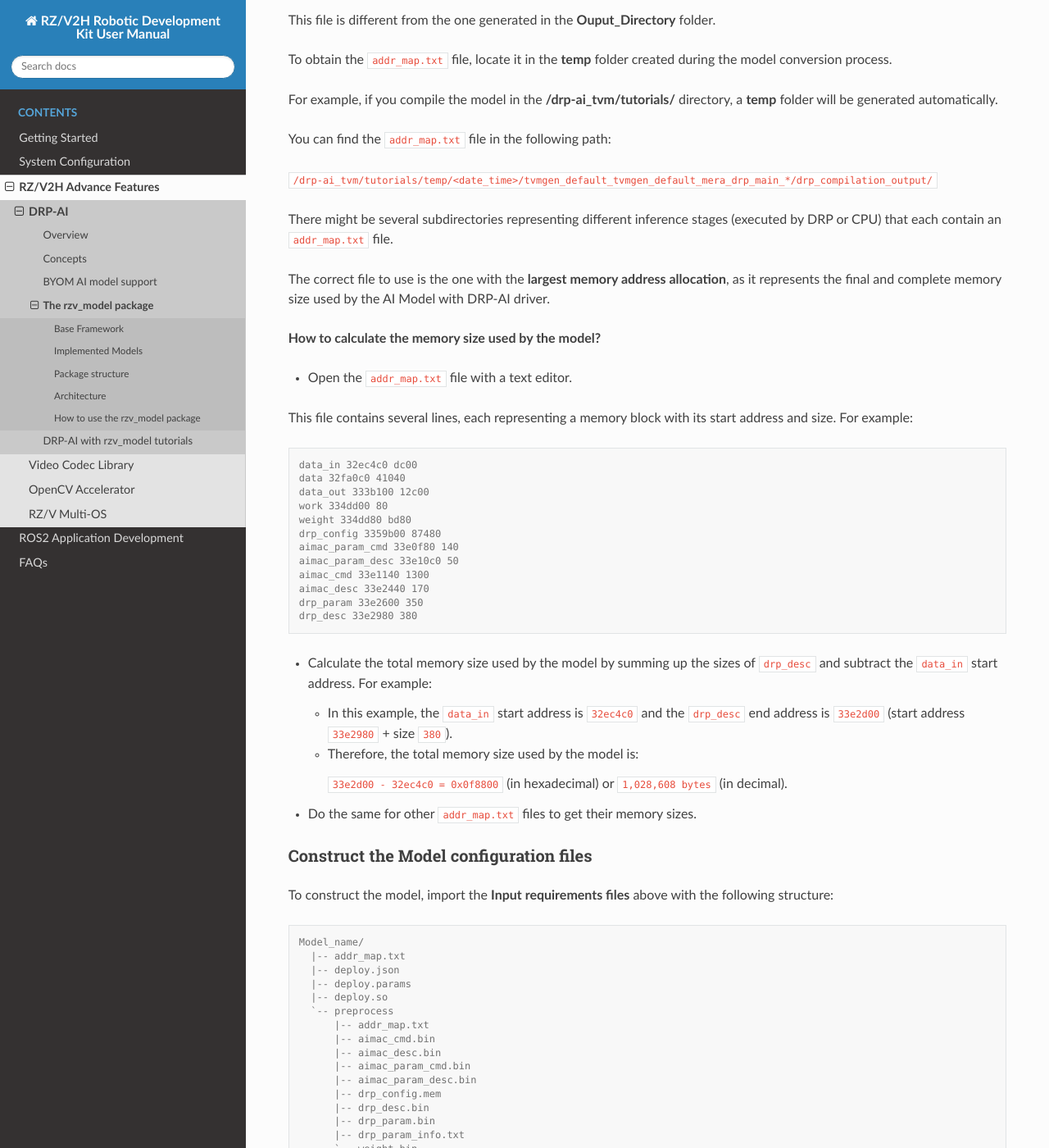
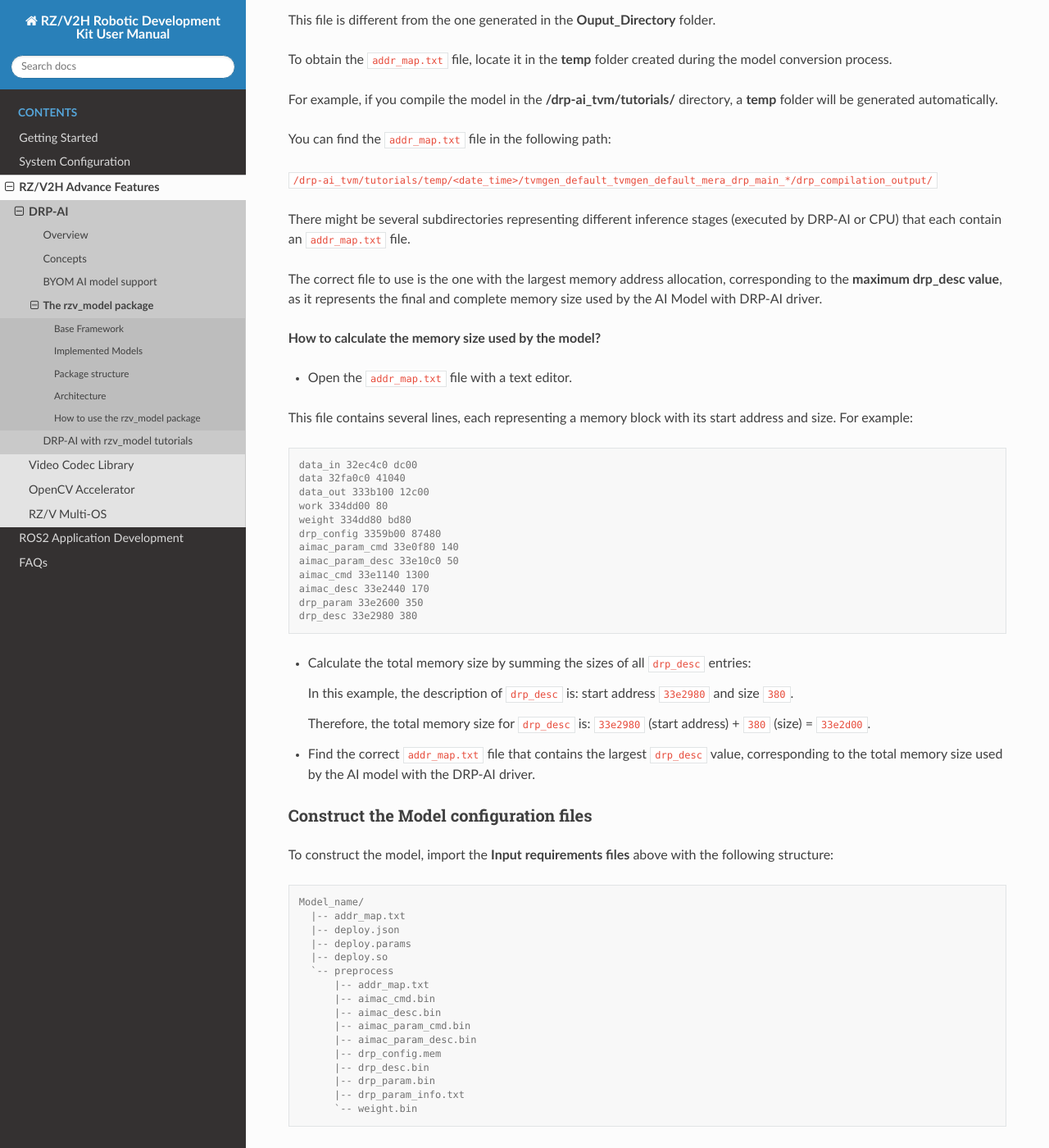
Before and after one commit to renesas-rdk/rzv2h_rdk_documentation, a Sphinx documentation site: the page built from source/2_rzv2h_advance_features/rzv_model.rst, in a window 1280 px wide and 1400 px high, scrolled down 2576 px. Shown: the whole window at 82% size. Built offline with Sphinx 7.4.7 and the Read the Docs theme 3.1.0, drawn with Linux system fonts in a browser that asks for light colours.

Commit message:
Correct total memory size calculation of DRP-AI model
Signed-off-by: Cong Nguyen <cong.nguyen.zn@renesas.com>

```diff
--- a/source/2_rzv2h_advance_features/rzv_model.rst
+++ b/source/2_rzv2h_advance_features/rzv_model.rst
@@ -128,9 +128,9 @@ You can find the ``addr_map.txt`` file in the following path:
 
 ``/drp-ai_tvm/tutorials/temp/<date_time>/tvmgen_default_tvmgen_default_mera_drp_main_*/drp_compilation_output/``
 
-There might be several subdirectories representing different inference stages (executed by DRP or CPU) that each contain an ``addr_map.txt`` file.
+There might be several subdirectories representing different inference stages (executed by DRP-AI or CPU) that each contain an ``addr_map.txt`` file.
 
-The correct file to use is the one with the **largest memory address allocation**, as it represents the final and complete memory size used by the AI Model with DRP-AI driver.
+The correct file to use is the one with the largest memory address allocation, corresponding to the **maximum drp_desc value**, as it represents the final and complete memory size used by the AI Model with DRP-AI driver.
 
 **How to calculate the memory size used by the model?**
 
@@ -153,15 +153,13 @@ This file contains several lines, each representing a memory block with its star
     drp_param 33e2600 350
     drp_desc 33e2980 380
 
-- Calculate the total memory size used by the model by summing up the sizes of ``drp_desc`` and subtract the ``data_in`` start address. For example:
+- Calculate the total memory size by summing the sizes of all ``drp_desc`` entries:
 
-  - In this example, the ``data_in`` start address is ``32ec4c0`` and the ``drp_desc`` end address is ``33e2d00`` (start address ``33e2980`` + size ``380``).
+  In this example, the description of ``drp_desc`` is: start address ``33e2980`` and size ``380``.
 
-  - Therefore, the total memory size used by the model is:
+  Therefore, the total memory size for ``drp_desc`` is: ``33e2980`` (start address) + ``380`` (size) = ``33e2d00``.
 
-    ``33e2d00 - 32ec4c0 = 0x0f8800`` (in hexadecimal) or ``1,028,608 bytes`` (in decimal).
-
-- Do the same for other ``addr_map.txt`` files to get their memory sizes.
+- Find the correct ``addr_map.txt`` file that contains the largest ``drp_desc`` value, corresponding to the total memory size used by the AI model with the DRP-AI driver.
 
 Construct the Model configuration files
 """"""""""""""""""""""""""""""""""""""""""
```
